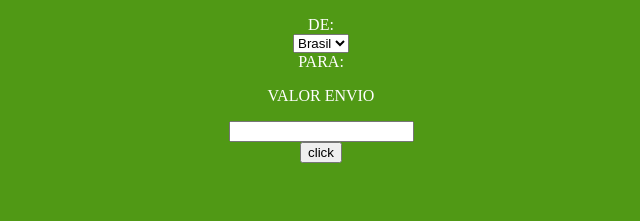
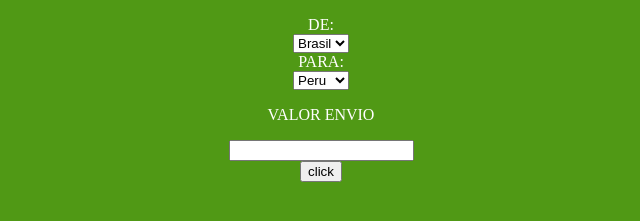
Before and after one commit to Juac01/ConversorDeMoeda, a plain HTML site: page index.html in a window 1280 px wide. Shown: the part 273-494 px from the top of the page, without its empty margins (319-959 px from the left). Drawn offline with nearby package versions, Linux system fonts and the light colour scheme; files whose address does not match are found by name.

Commit message:
Não houve modificação

```diff
--- a/index.html
+++ b/index.html
@@ -5,7 +5,6 @@
     <meta http-equiv="X-UA-Compatible" content="IE=edge">
     <meta name="viewport" content="width=device-width, initial-scale=1.0">
     <title>Conversor de Moedas</title>
-    <script src="https://ajax.googleapis.com/ajax/libs/jquery/1.11.3/jquery.min.js"></script>
     <script src="https://code.jquery.com/jquery-3.6.4.js"></script>
     <link rel="stylesheet" href="./assets/css/conversorMoeda.css">
     <script src=".//assets/js/conversorMoeda.js"></script>
@@ -25,7 +24,10 @@
   </form>
 
   <label> PARA: </label><br>
-  <p id="moedasaida"></p>
+  <select id="moedasaida">
+      <option value="2">Peru</option>
+      <option value="1">Brasil</option>
+  </select>
   </form>
 
         <p>VALOR ENVIO</p>
```
